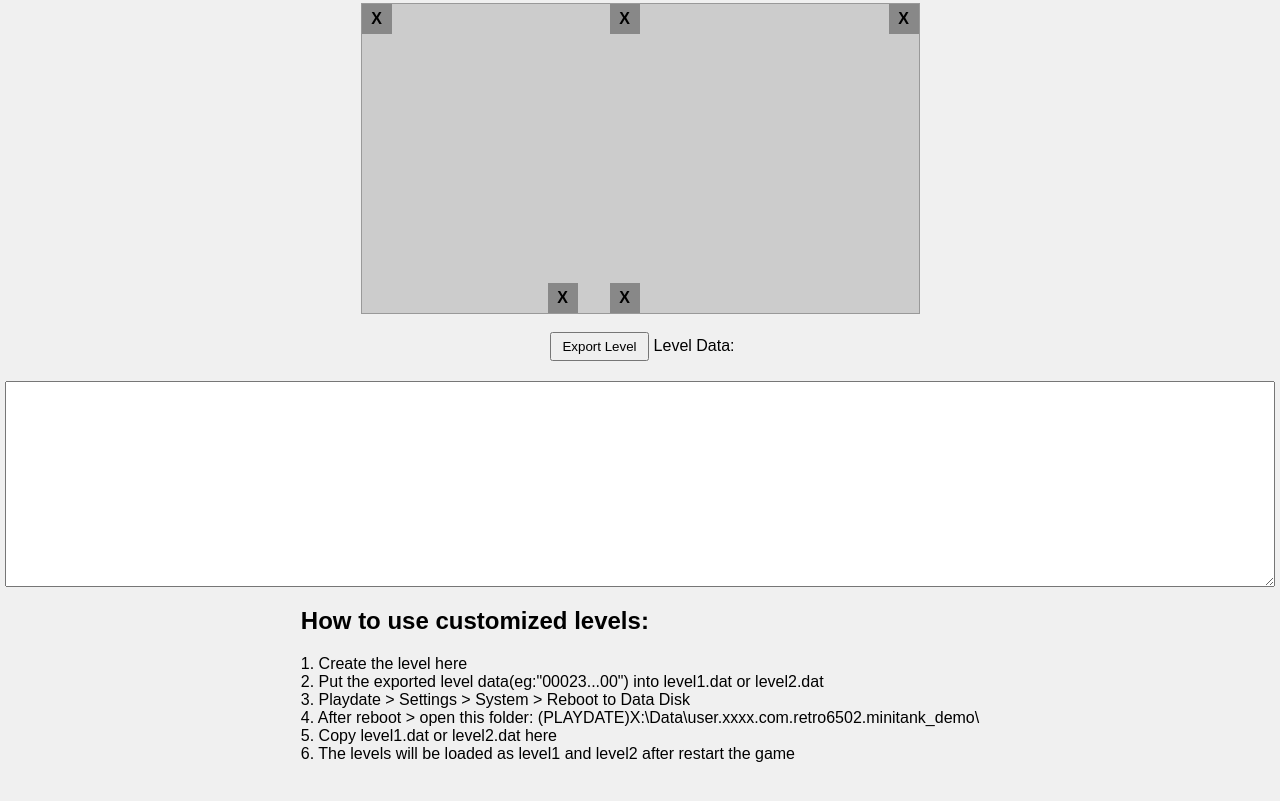
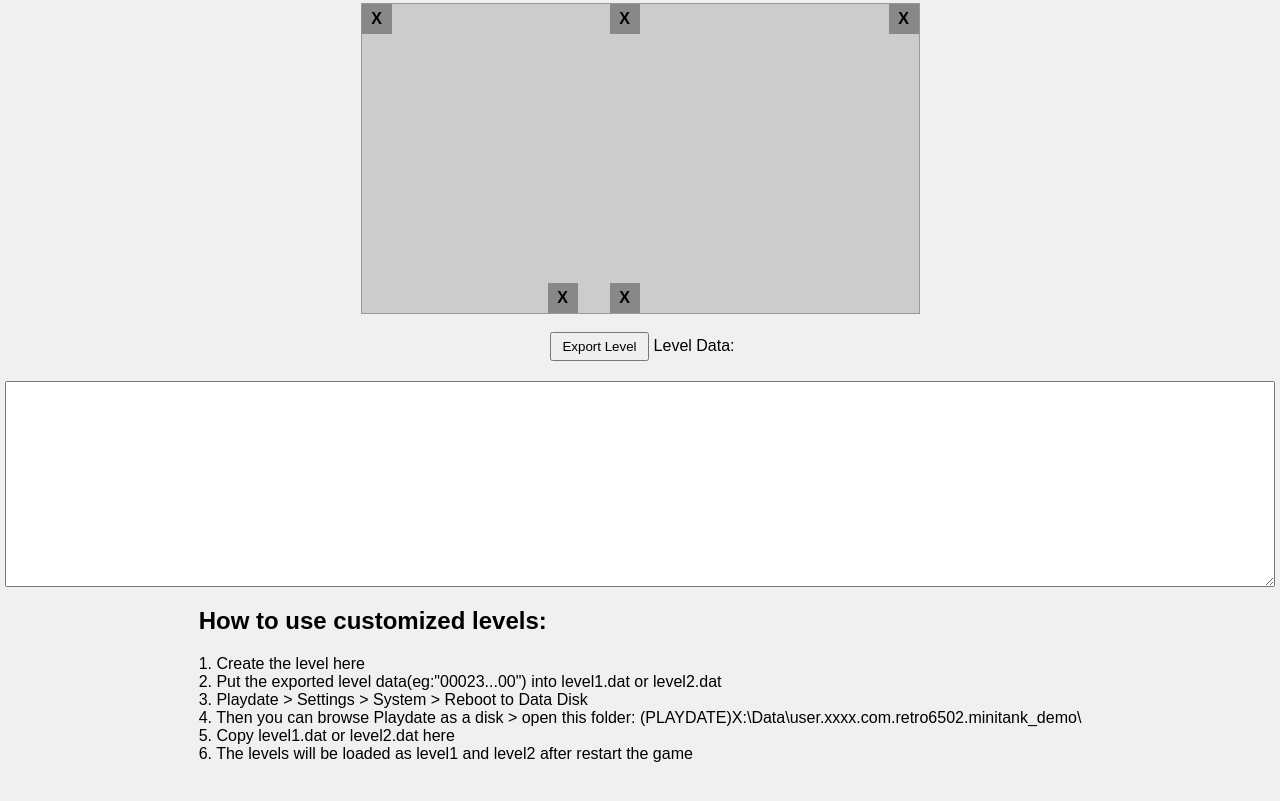
Before and after one commit to stariver1862/minitank, a plain HTML site: page index.htm in a window 1280 px wide. Shown: the part 469-1270 px from the top of the page. Drawn offline with Linux system fonts and the light colour scheme.

Commit message:
Update index.htm

```diff
--- a/index.htm
+++ b/index.htm
@@ -74,7 +74,7 @@
  1. Create the level here <br>
  2. Put the exported level data(eg:"00023...00") into level1.dat or level2.dat <br>
  3. Playdate > Settings > System > Reboot to Data Disk <br>
- 4. After reboot > open this folder: (PLAYDATE)X:\Data\user.xxxx.com.retro6502.minitank_demo\ <br>
+ 4. Then you can browse Playdate as a disk > open this folder: (PLAYDATE)X:\Data\user.xxxx.com.retro6502.minitank_demo\ <br>
  5. Copy level1.dat or level2.dat here <br>
  6. The levels will be loaded as level1 and level2 after restart the game <br>
     </div>
```
